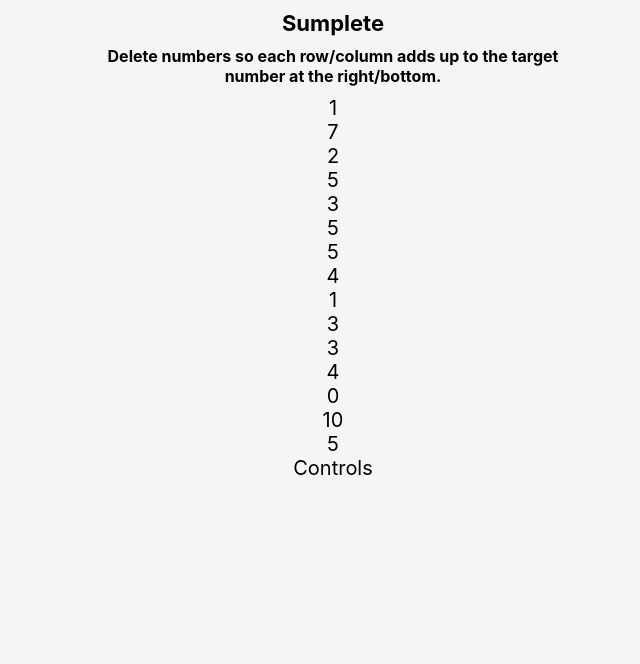
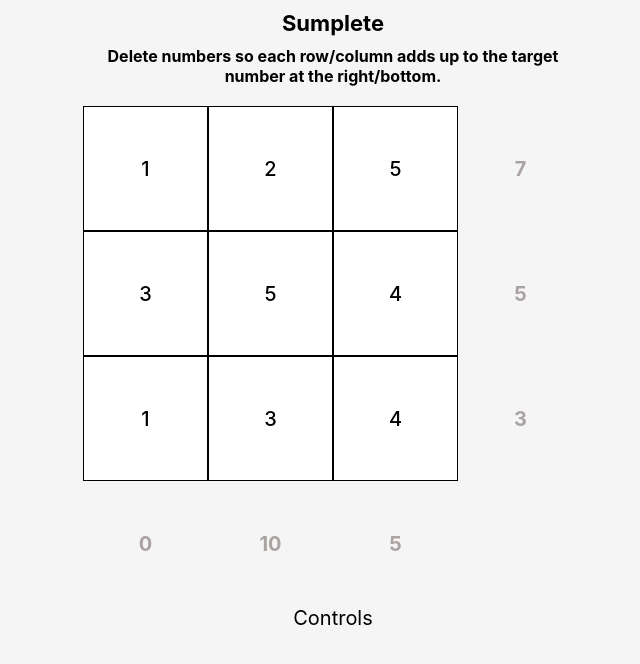
Before and after one commit to dbaric99/Internship-16-Sumplete, a React (Create React App) app in the folder sumplete/: page / in a window 1280 px wide. Shown: the top 664 px of the page, without its empty margins (307-947 px from the left). Built offline with nearby package versions, Linux system fonts and the light colour scheme.

Commit message:
Added styles to the board and ordered cells correctly

```diff
--- a/sumplete/src/components/Cell/SumCell.jsx
+++ b/sumplete/src/components/Cell/SumCell.jsx
@@ -1,9 +1,8 @@
 import React from 'react'
 
 function SumCell({sum}) {
-    console.log("SUM CELL:", sum)
   return (
-    <div>{sum}</div>
+    <div className='cell hanswer'>{sum}</div>
   )
 }
 
--- a/sumplete/src/components/Cell/ValueCell.jsx
+++ b/sumplete/src/components/Cell/ValueCell.jsx
@@ -1,9 +1,8 @@
 import React from 'react'
 
 function ValueCell({cellObj}) {
-    console.log("VALUE CELL", cellObj)
   return (
-    <div>{cellObj.value}</div>
+    <div className='cell number'>{cellObj.value}</div>
   )
 }
 
--- a/sumplete/src/components/Game/Game.jsx
+++ b/sumplete/src/components/Game/Game.jsx
@@ -11,6 +11,8 @@ function Game() {
     let gameValues = gameUtil.generateBoardValues(difficulty);
     setSolution(solutionUtil.generateSolution(gameValues));
   }, [difficulty]);
+
+  console.log("SOLUTION: ", solution);
 
   return (
     <div>
--- a/sumplete/src/components/GameBoard/GameBoard.jsx
+++ b/sumplete/src/components/GameBoard/GameBoard.jsx
@@ -11,12 +11,12 @@ function GameBoard({ board, difficulty }) {
   columns.forEach(row => columnSums.push(solutionUtil.generateSum(row)));
 
   return (
-    <div>
+    <div className='grid'>
       {board.map((cell, index) => {
-        if(!(index % len)) {
+        if(!((index + 1) % len)) {
           return <>
-            <ValueCell cellObj={cell}/>
-            <SumCell sum={rowSums[index/len]}/>
+            <ValueCell cellObj={cell} />
+            <SumCell sum={rowSums[Math.floor(index/len)]}/>
           </>
         }
         return <ValueCell cellObj={cell}/>
--- a/sumplete/src/styles/main.css
+++ b/sumplete/src/styles/main.css
@@ -31,6 +31,7 @@ h2 {
     width: 100%;
     user-select: none;
     margin-top: 20px;
+    height: 500px;
 }
 
 .cell {
@@ -39,6 +40,8 @@ h2 {
     justify-content: center;
     align-items: center;
     font-weight: 700;
+    width: calc(25%);
+    height: calc(25%)
 }
 
 .number {
@@ -106,7 +109,6 @@ h2 {
 
 .hanswer {
     color: #aba2a2;
-    border-left: 1px solid black;
 }
 
 .correct {
--- a/sumplete/src/utils/solutionUtil.js
+++ b/sumplete/src/utils/solutionUtil.js
@@ -29,7 +29,7 @@ function generateSolution(gameValues) {
     const board = [];
 
     gameValues.forEach(num => {
-        board.push({value: num, solution: generalUtil.getRandomBool()})
+        board.push({value: num, solution: generalUtil.getRandomBool(), isClicked: false})
     });
 
     return board;
```
